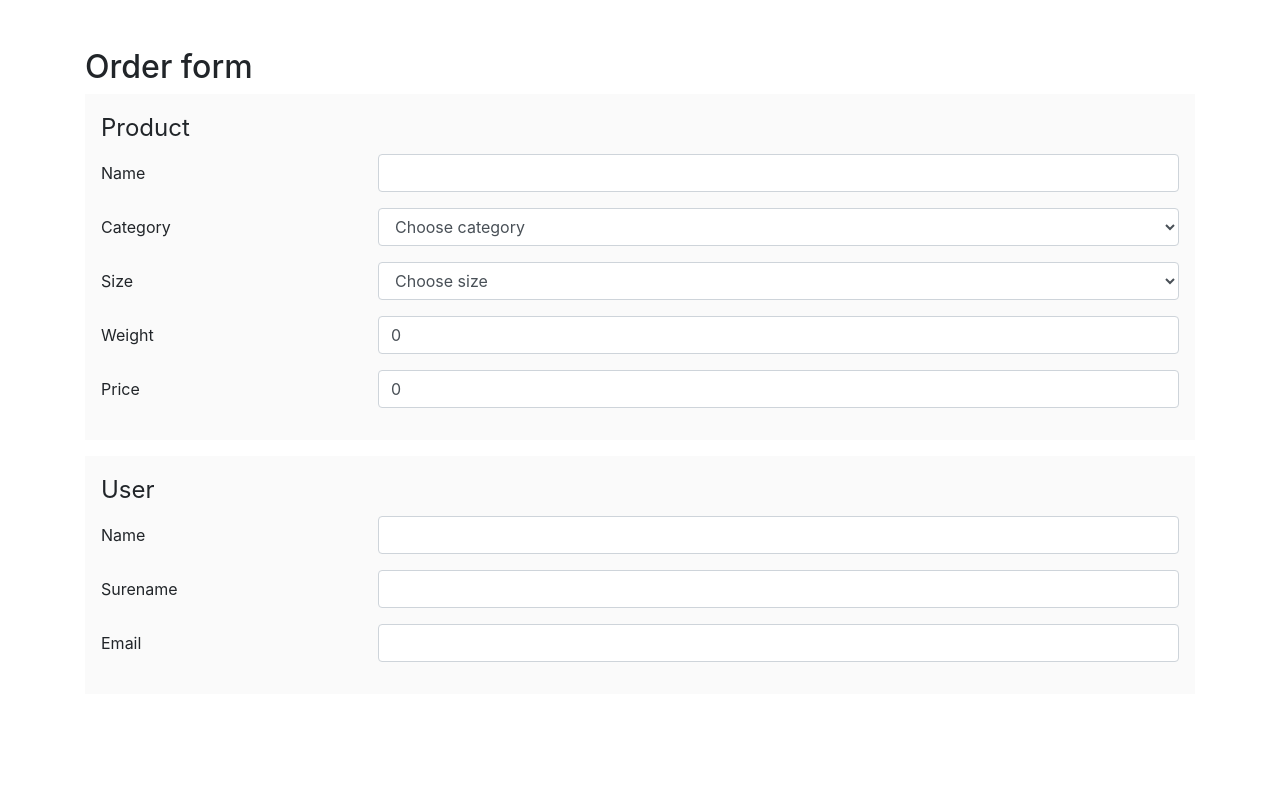
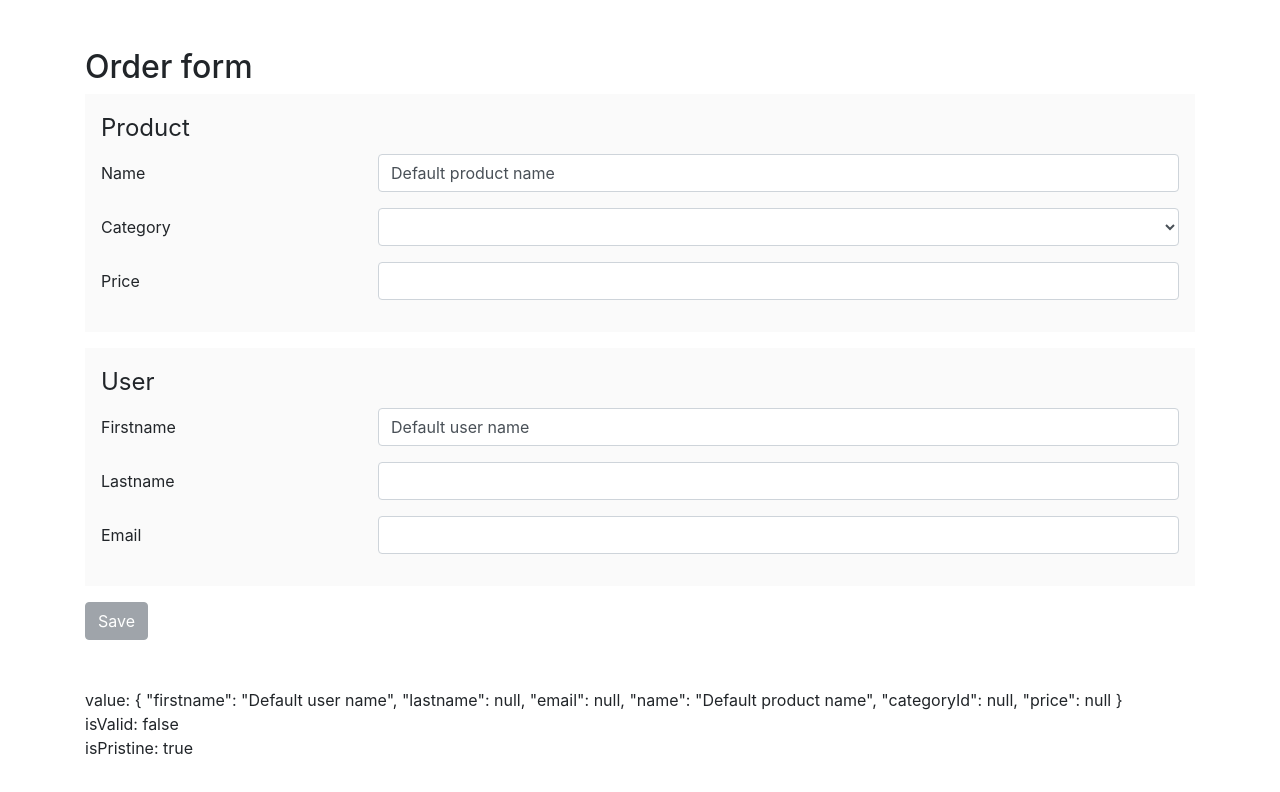
Before and after one commit to p-programowanie/angular-forms, an Angular app: page / in a window 1280 px wide. Shown: the top 792 px of the page. Built offline with nearby package versions, Linux system fonts and the light colour scheme.

Commit message:
Add simple form on viewChilds

```diff
--- a/src/app/app.component.ts
+++ b/src/app/app.component.ts
@@ -1,5 +1,6 @@
-import { Component, OnInit } from '@angular/core';
+import { AfterViewInit, ChangeDetectorRef, Component, OnInit, ViewChild } from '@angular/core';
 import { Observable } from 'rxjs';
+import { OrderFormComponent } from './components/order-form/order-form.component';
 import { Dictionary } from './models/dictionary.model';
 import { DictionaryService } from './services/dictionary.service';
 
@@ -7,21 +8,42 @@ import { DictionaryService } from './services/dictionary.service';
   selector: 'app-root',
   template: `
     <div class="container mt-5">
-      <app-order-form
-        [categories]="categories$ | async"
-        [sizes]="sizes$ | async">
-      </app-order-form>
+      <app-order-form [categories]="categories$ | async"></app-order-form>
+      <button (click)="save()" class="btn" [disabled]="!orderForm?.isValid"
+        [ngClass]="{'btn-success': orderForm?.isValid, 'btn-secondary': !orderForm?.isValid}">Save</button>
+
+      <div class="mt-5">
+        value: {{orderForm?.value | json}}<br>
+        isValid: {{orderForm?.isValid}}<br>
+        isPristine: {{orderForm?.isPristine}}<br>
+      </div>
+
     </div>
   `
 })
-export class AppComponent implements OnInit {
+export class AppComponent implements OnInit, AfterViewInit {
+  @ViewChild(OrderFormComponent) orderForm: OrderFormComponent;
+
   categories$!: Observable<Dictionary[]>;
-  sizes$!: Observable<Dictionary[]>;
 
-  constructor(private dictionarService: DictionaryService) { }
+  constructor(
+    private dictionarService: DictionaryService,
+    private cdr: ChangeDetectorRef
+  ) { }
 
   ngOnInit() {
     this.categories$ = this.dictionarService.getCategories();
-    this.sizes$ = this.dictionarService.getSizes();
+  }
+
+  ngAfterViewInit() {
+    this.orderForm.setValue({
+      name: 'Default product name',
+      firstname: 'Default user name'
+    });
+    this.cdr.detectChanges();
+  }
+
+  save() {
+    alert(this.orderForm.value);
   }
 }
--- a/src/app/components/order-form/order-form.component.html
+++ b/src/app/components/order-form/order-form.component.html
@@ -1,4 +1,4 @@
 <h2>Order form</h2>
 
-<app-product-form [categories]="categories" [sizes]="sizes"></app-product-form>
+<app-product-form [categories]="categories"></app-product-form>
 <app-user-form></app-user-form>
--- a/src/app/components/order-form/order-form.component.ts
+++ b/src/app/components/order-form/order-form.component.ts
@@ -1,17 +1,61 @@
-import { Component, Input, OnInit } from '@angular/core';
+import { AfterViewInit, ChangeDetectorRef, Component, Input, OnDestroy, OnInit, ViewChild } from '@angular/core';
+import { merge, Subscription } from 'rxjs';
 import { Dictionary } from 'src/app/models/dictionary.model';
+import { Order } from 'src/app/models/order.model';
+import { ProductFormComponent } from '../product-form/product-form.component';
+import { UserFormComponent } from '../user-form/user-form.component';
 
 @Component({
   selector: 'app-order-form',
   templateUrl: './order-form.component.html'
 })
-export class OrderFormComponent implements OnInit {
+export class OrderFormComponent implements OnDestroy, AfterViewInit {
+  @ViewChild(ProductFormComponent) productForm: ProductFormComponent;
+  @ViewChild(UserFormComponent) userForm: UserFormComponent;
+
+  subscriptions: Subscription[] = [];
+
   @Input() categories!: Dictionary[];
-  @Input() sizes!: Dictionary[];
+  value!: Order;
 
-  constructor() { }
+  isPristine = false;
+  isValid = false;
 
-  ngOnInit(): void {
+  constructor(private cdr: ChangeDetectorRef) { }
+
+  ngOnDestroy() {
+    this.subscriptions.forEach(e => !e.closed ? e.unsubscribe() : null);
+  }
+
+  ngAfterViewInit() {
+    this.subscriptions.push(
+      merge(
+        this.productForm.productForm.valueChanges,
+        this.userForm.userForm.valueChanges
+      ).subscribe(_ => this.refreshFormState())
+    );
+  }
+
+  setValue(value: Partial<Order>) {
+    this.productForm.productForm.patchValue({
+      name: value.name || null,
+      categoryId: value.categoryId || null,
+      price: value.price || null,
+    });
+    this.userForm.userForm.patchValue({
+      firstname: value.firstname || null,
+      lastname: value.lastname || null,
+      email: value.email || null,
+    });
+  }
+
+  private refreshFormState() {
+    this.value = {
+      ...this.userForm.userForm.getRawValue(),
+      ...this.productForm.productForm.getRawValue()
+    };
+    this.isPristine = this.userForm.userForm.pristine && this.productForm.productForm.pristine;
+    this.isValid = this.userForm.userForm.valid && this.productForm.productForm.valid;
   }
 
 }
--- a/src/app/components/product-form/product-form.component.html
+++ b/src/app/components/product-form/product-form.component.html
@@ -18,25 +18,9 @@
       </div>
     </div>
     <div class="form-group row">
-      <label for="inputPassword" class="col-sm-3 col-form-label">Size</label>
-      <div class="col-sm-9">
-        <select formControlName="sizeId" class="form-control form-control-md">
-          <option value="0" disabled>Choose size</option>
-          <option *ngFor="let item of sizes" [ngValue]="item.value">{{item.key}}</option>
-        </select>
-      </div>
-    </div>
-    <div class="form-group row">
-      <label class="col-sm-3 col-form-label">Weight</label>
-      <div class="col-sm-9">
-        <input formControlName="weight" type="number" class="form-control">
-      </div>
-    </div>
-
-    <div class="form-group row">
       <label class="col-sm-3 col-form-label">Price</label>
       <div class="col-sm-9">
-        <input formControlName="price" type="number" class="form-control">
+        <input formControlName="price" type="number" name="price" class="form-control">
       </div>
     </div>
 
--- a/src/app/components/product-form/product-form.component.ts
+++ b/src/app/components/product-form/product-form.component.ts
@@ -1,6 +1,6 @@
 import { Dictionary } from './../../models/dictionary.model';
 import { Component, OnInit, Input } from '@angular/core';
-import { FormBuilder, FormGroup, Validators } from '@angular/forms';
+import { FormBuilder, FormGroup, Validators, FormControl } from '@angular/forms';
 import { BsDropdownModule } from 'ngx-bootstrap/dropdown';
 
 @Component({
@@ -19,9 +19,7 @@ export class ProductFormComponent implements OnInit {
     this.productForm = this.formBuilder.group({
       name: ['', Validators.required],
       categoryId: [0, Validators.required],
-      sizeId: [0, Validators.required],
-      weight: [0, Validators.required],
-      price: [0, Validators.required],
+      price: [0, Validators.required]
     });
   }
 }
--- a/src/app/components/user-form/user-form.component.html
+++ b/src/app/components/user-form/user-form.component.html
@@ -3,15 +3,15 @@
     <legend>User</legend>
 
     <div class="form-group row">
-      <label class="col-sm-3 col-form-label">Name</label>
+      <label class="col-sm-3 col-form-label">Firstname</label>
       <div class="col-sm-9">
-        <input formControlName="name" type="text" class="form-control">
+        <input formControlName="firstname" type="text" class="form-control">
       </div>
     </div>
     <div class="form-group row">
-      <label class="col-sm-3 col-form-label">Surename</label>
+      <label class="col-sm-3 col-form-label">Lastname</label>
       <div class="col-sm-9">
-        <input formControlName="surename" type="text" class="form-control">
+        <input formControlName="lastname" type="text" class="form-control">
       </div>
     </div>
     <div class="form-group row">
--- a/src/app/components/user-form/user-form.component.ts
+++ b/src/app/components/user-form/user-form.component.ts
@@ -12,8 +12,8 @@ export class UserFormComponent implements OnInit {
 
   ngOnInit() {
     this.userForm = this.formBuilder.group({
-      name: ['', Validators.required],
-      surename: ['', Validators.required],
+      firstname: ['', Validators.required],
+      lastname: ['', Validators.required],
       email: ['', Validators.required]
     });
   }
--- /dev/null
+++ b/src/app/models/order.model.ts
@@ -0,0 +1,4 @@
+import { Product } from './product.model';
+import { User } from './user.model';
+
+export type Order = Product & User;
--- a/src/app/models/product.model.ts
+++ b/src/app/models/product.model.ts
@@ -1,8 +1,5 @@
 export interface Product {
-  id: number;
   name: string;
   categoryId: number;
-  sizeId: number;
-  weight: number;
-  prince: number;
+  price: number;
 }
--- a/src/app/models/user.model.ts
+++ b/src/app/models/user.model.ts
@@ -1,6 +1,5 @@
 export interface User {
-  id: number;
-  name: string;
-  surename: string;
+  firstname: string;
+  lastname: string;
   email: string;
 }
--- a/src/app/services/dictionary.service.ts
+++ b/src/app/services/dictionary.service.ts
@@ -5,15 +5,6 @@ import { of } from 'rxjs';
   providedIn: 'root'
 })
 export class DictionaryService {
-  getSizes() {
-    return of([
-      { key: 'Tiny', value: 1 },
-      { key: 'Small', value: 2 },
-      { key: 'Medium', value: 3 },
-      { key: 'Big', value: 4 },
-    ]);
-  }
-
   getCategories() {
     return of([
       { key: 'Clothes', value: 1 },
```
